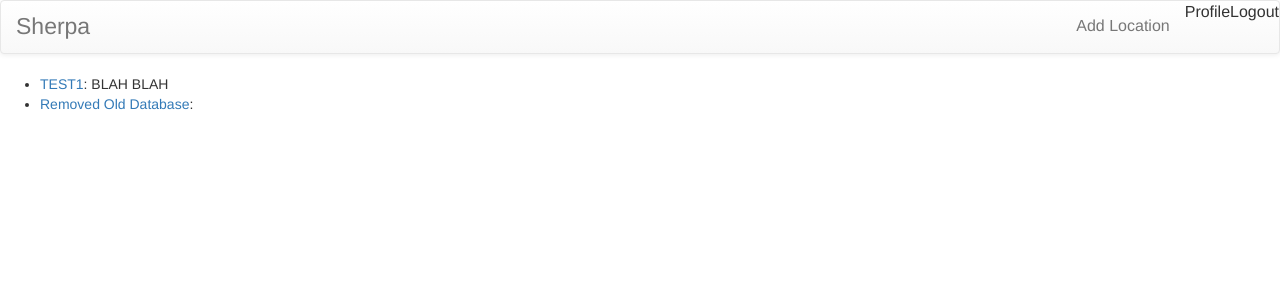
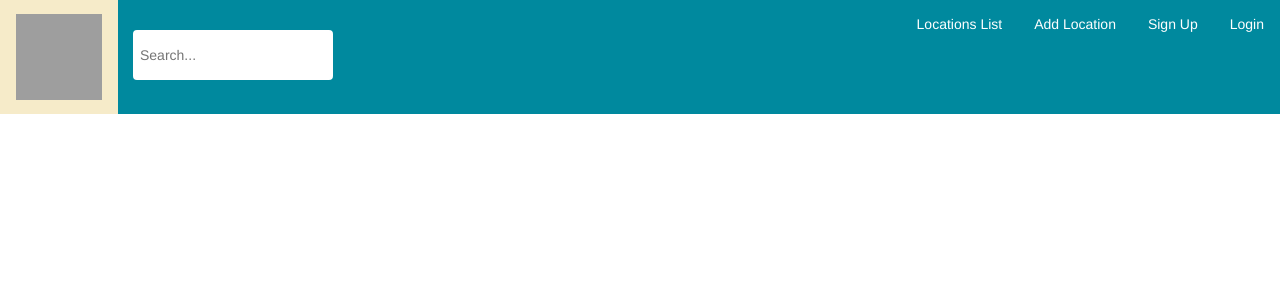
Before and after one commit to Evatuyi/you-, a Django app: page /sherpa/ in a window 1280 px wide. Shown: the top 300 px of the page. Run offline with Django 3.2, Linux system fonts and the light colour scheme; data comes from the database, SQL or seed files in the repository; some libraries are stand-ins or nearby versions; grey boxes are pictures that could not be loaded.

Commit message:
Alpha version of top nav bar
Known bugs search/input bar needs its own div so it does not interfere with other search/input bars. Also added locations list as seperate html page.

```diff
--- a/sherpa/static/css/style.css
+++ b/sherpa/static/css/style.css
@@ -1,20 +1,55 @@
 
 /* navbar styling */
 
-.navbar-brand {
-  font-size: 23px;
+input[type=text] {
+	width: 200px;
+	height: 50px;
+	padding: 5px;
+	margin-top: 30px;
+	margin-bottom: center;
+	margin-left: 15px;
+	border-radius: 0 10px 10px 0;
+	border: 2px solid white;
+	border-radius: 4px;
+	text-align: left;
+	transition: width 0.4s ease-in-out;
 }
 
-.navbar-default {
-  background-color: #fff;
-  height: 54px;
+input[type=text]:focus {
+	width: 300%;
 }
 
-/*.navbar-container {
-  width: 70%;
-  margin: 0 auto;
-}*/
+ul.nav {
+    list-style-type: none;
+    margin: 0;
+    padding: 0;
+    overflow: hidden;
+    background-color: #00899e;
+}
 
-.navbar-nav > li {
-  font-size: 16px;
+ul.locations {
+	color: black;
+	list-style-type: none;
+    margin: 0;
+    padding: 0;
 }
+
+ul.locations a {
+	list-style-type: none;
+}
+
+li.nav {
+    float: left;
+}
+
+li.nav a {
+    display: block;
+    color: white;
+    text-align: center;
+    padding: 14px 16px;
+    text-decoration: none;
+}
+
+li.nav a:hover {
+    background-color: #f6ebc9;
+}
--- a/sherpa/templates/add.html
+++ b/sherpa/templates/add.html
@@ -1,3 +1,4 @@
+<!DOCTYPE html>
 {% include 'partials/header.html' %}
   <form action="{% url 'add' %}" method="post">
   {% csrf_token %}
--- a/sherpa/templates/index.html
+++ b/sherpa/templates/index.html
@@ -1,7 +1,4 @@
+<!DOCTYPE html>
 {% include 'partials/header.html' %}
-  <ul>
-    {% for location in locations %}
-      <li><a href="/sherpa/details/{{location.id}}">{{location.title}}</a>: {{location.text}}</li>
-    {% endfor %}
-  </ul>
+
 {% include 'partials/footer.html' %}
--- a/sherpa/templates/partials/footer.html
+++ b/sherpa/templates/partials/footer.html
@@ -1,2 +1,4 @@
+<!DOCTYPE html>
+
   </body>
 </html>
--- a/sherpa/templates/partials/header.html
+++ b/sherpa/templates/partials/header.html
@@ -1,8 +1,9 @@
+<!DOCTYPE html>
 {% load static %}
 <!DOCTYPE html>
 <html>
   <head>
-    <title>Locations</title>
+    <title>Sherpa_Header</title>
     <link rel="stylesheet" href="//maxcdn.bootstrapcdn.com/bootstrap/3.2.0/css/bootstrap.min.css">
     <link rel="stylesheet" href="//maxcdn.bootstrapcdn.com/bootstrap/3.2.0/css/bootstrap-theme.min.css">
     <link rel="stylesheet" type="text/css" href="{% static 'css/style.css' %}">
@@ -10,28 +11,16 @@
   </head>
   <body>
     <header>
-
     </header>
 
-    <nav class="navbar navbar-default">
-      <div class="navbar-container">
-        <div class="navbar-header">
-          <button type="button" class="navbar-toggle collapsed" data-toggle="collapse" data-target="#bs-navbar-collapse-1" aria-expanded="false">
-            <span class="sr-only">Toggle navigation</span>
-            <span class="icon-bar"></span>
-            <span class="icon-bar"></span>
-          </button>
-          <div class="navbar-brand">
-            <p>Sherpa</p>
-          </div>
-        </div>
-        <div class="collapse navbar-collapse" id="bs-navbar-collapse-1">
-          <ul class="nav navbar-nav navbar-right">
-            <li><a href="/sherpa/add">Add Location</a></li>
-            <li>Profile</li>
-            <li>Logout</li>
-            {# <! -- IF USER NOT SIGNED IN  Login & Register Link--> #}
-          </ul>
-        </div>
+  <ul class="nav">
+      {# Create new buttons here #}
+      <div class="nav_list">
+        <li class="nav"><a href="/sherpa"><img src="https://i.imgur.com/O4j8s2P.png" style="width:86px;height:86px;"/></a></li>
+        <li class="nav"><input type="text" name="search" class="search" placeholder="Search..."></li>
+        <li class="nav" style="float:right"><a class="active" href="/sherpa/add">Login</a></li>
+        <li class="nav" style="float:right"><a class="active" href="/sherpa/add">Sign Up</a></li>
+        <li class="nav" style="float:right"><a class="active" href="/sherpa/add">Add Location</a></li>
+        <li class="nav" style="float:right"><a class="active" href="/sherpa/location_list">Locations List</a></li>
       </div>
-    </nav>
+  </ul>
--- a/sherpa/urls.py
+++ b/sherpa/urls.py
@@ -1,9 +1,12 @@
 from django.conf.urls import url
 from . import views
+
 
 urlpatterns = [
     url(r'^$', views.index, name='index'),
     url(r'^details/(?P<id>\w{0,50})/$', views.details),
     url(r'^add', views.add, name='add'),
+    url(r'^location_list/$', views.location_list),
+    # url(r'^login/$' login, {'template_name': 'sherpa/login'})
 
 ]
--- a/sherpa/views.py
+++ b/sherpa/views.py
@@ -9,9 +9,8 @@ from .models import Location
 
 
 def index(request):
-    locations = Location.objects.all()[:10]
     context = {
-        'locations': locations
+
     }
     return render(request, 'index.html', context)
 
@@ -35,3 +34,11 @@ def add(request):
         return redirect('/sherpa')
     else:
         return render(request, 'add.html')
+
+
+def location_list(request):
+    locations = Location.objects.all()[:10]
+    context = {
+        'locations': locations
+    }
+    return render(request, 'location_list.html', context)
```
Also changed, not shown: sherpa/templates/location_list.html (added, +9 -0 lines), media/logov2.png (added).
